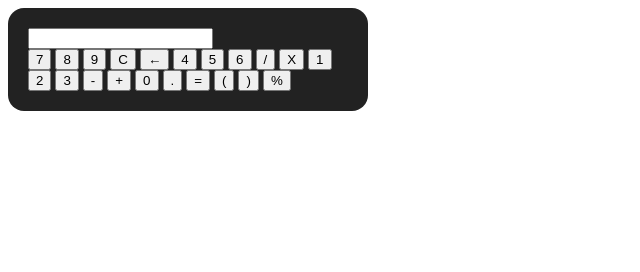
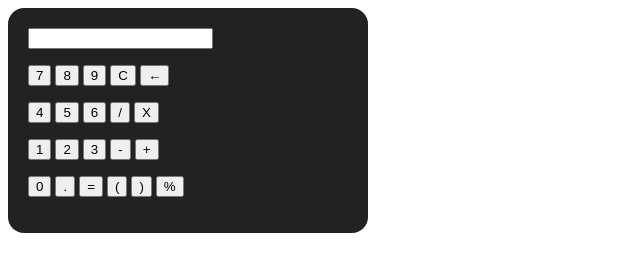
Before and after one commit to saculresol/Aulas_Github, a plain HTML site: page index.html in a window 1280 px wide. Shown: the whole page, without its empty margins (0-640 px from the left). Drawn offline with Linux system fonts and the light colour scheme.

Commit message:
Arrumado

```diff
--- a/index.html
+++ b/index.html
@@ -1,35 +1,45 @@
 <!DOCTYPE html>
 <html lang="pt-br">
 <link rel="stylesheet" href="style.css">
+
 <body>
     <div id="calculador" class="calculador">
         <div id="display" class="display">
-    <input type="text" class="display" id="display">
+            <input type="text" class="display" id="display">
         </div>
         <div id="botoesCalculadora" class="botoesCalculadora">
-    <button id="botao7">7</button>
-    <button id="botao8">8</button>
-    <button id="botao9">9</button>
-    <button id="botaoC">C</button>
-    <button id="botaoDel">←</button>
-    <button id="botao4">4</button>
-    <button id="botao5">5</button>
-    <button id="botao6">6</button>
-    <button id="botaoDiv">/</button>
-    <button id="botaoMult">X</button>
-    <button id="botao1">1</button>
-    <button id="botao2">2</button>
-    <button id="botao3">3</button>
-    <button id="botaoDim">-</button>
-    <button id="botaoMais">+</button>
-    <button id="botao0">0</button>
-    <button id="botaoPonto">.</button>
-    <button id="botaoIgual">=</button>
-    <button id="botaoAP">(</button>
-    <button id="botaoFP">)</button>
-    <button id="botaoPorcento">%</button>
+            <p>
+                <button id="botao7" class="botao7">7</button>
+                <button id="botao8" class="botao8">8</button>
+                <button id="botao9" class="botoa9">9</button>
+                <button id="botaoC" class="botaoC">C</button>
+                <button id="botaoDel" class="botaoDel">←</button>
+            </p>
+            <p>
+                <button id="botao4" class="botao4">4</button>
+                <button id="botao5" class="botao5">5</button>
+                <button id="botao6" class="botao6">6</button>
+                <button id="botaoDiv" class="botaoDiv">/</button>
+                <button id="botaoMult" class="botaoMult">X</button>
+            </p>
+            <p>
+                <button id="botao1" class="botao1">1</button>
+                <button id="botao2" class="botao2">2</button>
+                <button id="botao3" class="botao3">3</button>
+                <button id="botaoDim" class="botaoDim">-</button>
+                <button id="botaoMais" class="botaoMais">+</button>
+            </p>
+            <p>
+                <button id="botao0" class="botao0">0</button>
+                <button id="botaoPonto" class="botaoPonto">.</button>
+                <button id="botaoIgual" class="botaoIgual">=</button>
+                <button id="botaoAP" class="botaoAP">(</button>
+                <button id="botaoFP" class="botaoFP">)</button>
+                <button id="botaoPorcento" class="botaoPorcento">%</button>
+            </p>
         </div>
     </div>
 </body>
 <script src="script.js"></script>
+
 </html>
```
